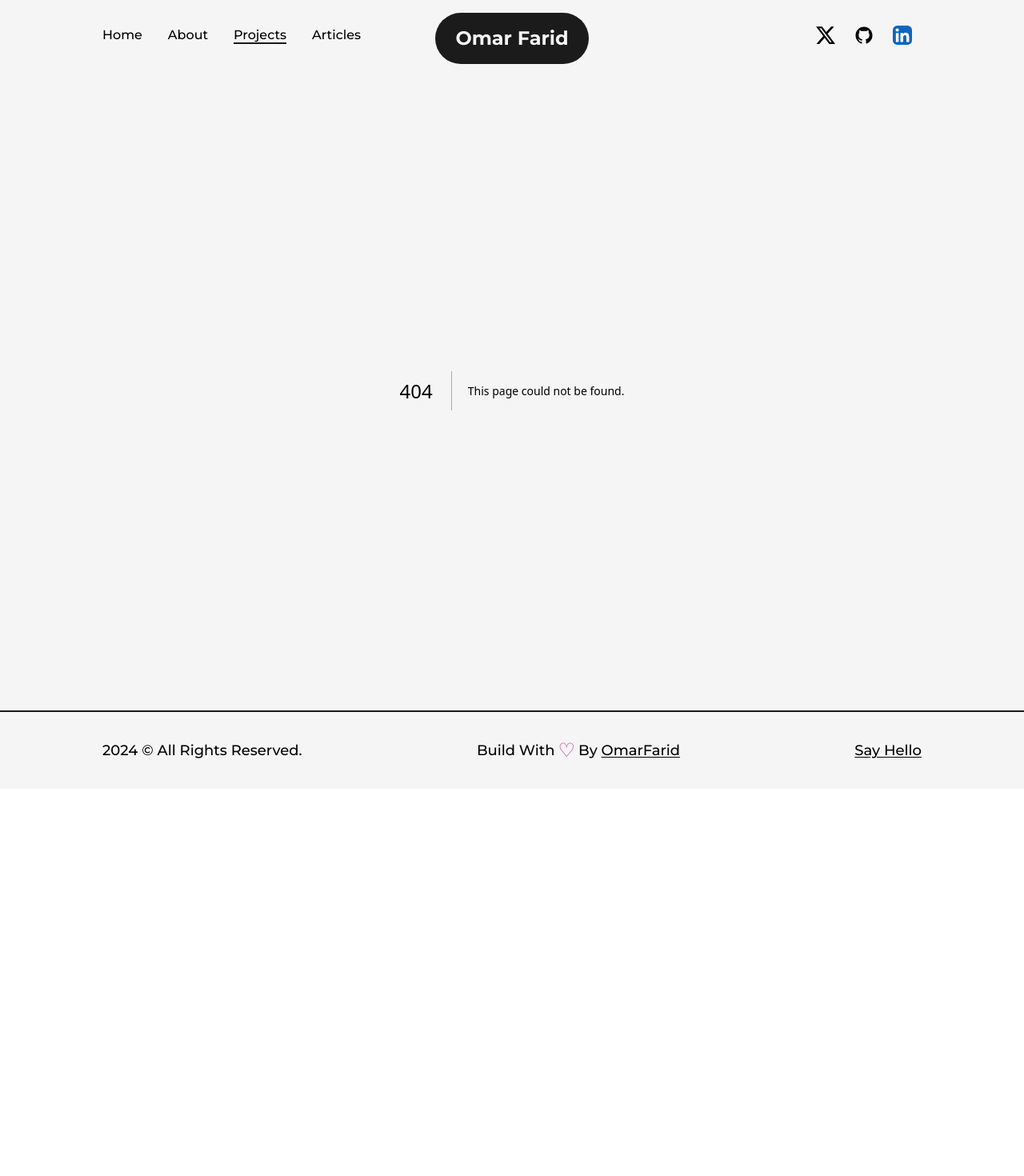
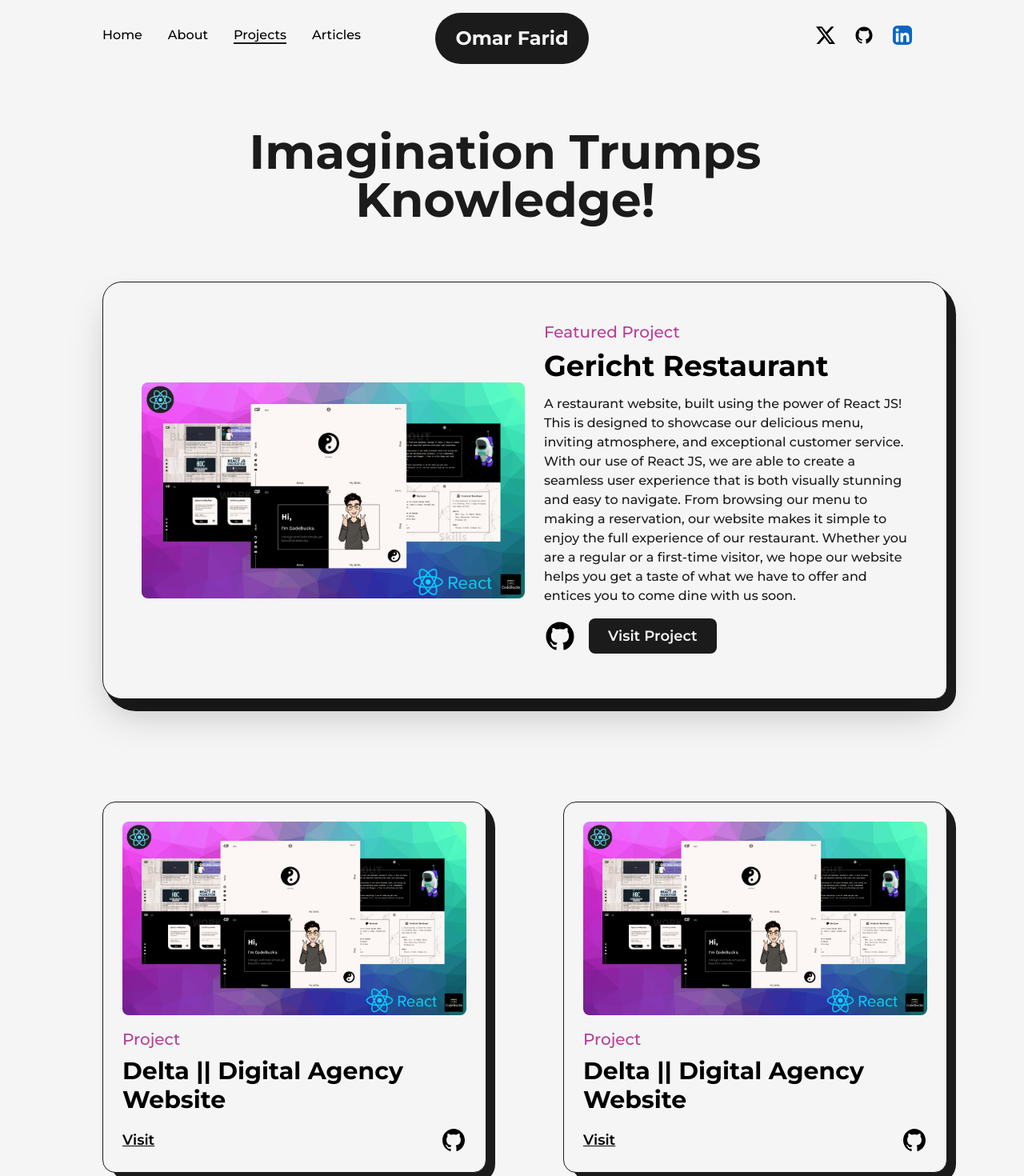
Before and after one commit to theomarfarid/react-portfolio, a Next.js app: page /projects in a window 1280 px wide. Before the commit this address had no page. Shown: the top 1470 px of the page at 80% size. Before the commit the page ends 986 px from the top, so only its background shows below. Built offline with nearby package versions, Linux system fonts and the light colour scheme.

Commit message:
Projects page

```diff
--- /dev/null
+++ b/src/pages/projects.js
@@ -0,0 +1,96 @@
+import AnimatedText from '@/components/AnimatedText'
+import Layout from '@/components/Layout'
+import Head from 'next/head'
+import Link from 'next/link'
+import Image from 'next/image'
+import project1 from "../../public/images/projects/portfolio-cover-image.jpg"
+import project2 from "../../public/images/projects/portfolio-cover-image.jpg"
+import { GithubIcon } from '@/components/icons'
+
+const FeaturedProject = ({ type, title, summary, img, link, github }) => {
+  return (
+    <article className='w-full flex items-center justify-between rounded-3xl border border-solid border-dark bg-light shadow-2xl p-12 relative rounded-br-2xl'>
+      <div className='absolute top-0 -right-3 -z-10 w-[101%] h-[103%] rounded-[2.5rem] bg-dark rounded-br-3xl' />
+      <Link href={link} target='_blank' className='w-1/2 cursor-pointer overflow-hidden rounded-lg'>
+        <Image src={img} alt={title} className='w-full h-auto'/>
+      </Link>
+      <div className='w-1/2 flex flex-col items-start justify-between pl-6'>
+        <span className='text-primary font-medium text-xl'>{type}</span>
+        <Link href={link} target='_blank' className='hover:underline underline-offset-2'>
+          <h2 className='my-2 w-full text-left text-4xl font-bold '>{title}</h2>
+        </Link>
+        <p className='my-2 font-medium text-dark '>{summary}</p>
+        <div className='py-2 flex items-center'>
+          <Link href={github} className="w-10" target='_blank'><GithubIcon /></Link>
+          <Link href={link} target='_blank' className='ml-4 rounded-lg bg-dark text-light p-2 px-6 text-lg font-semibold'>Visit Project</Link>
+        </div>
+      </div>
+    </article>
+  )
+}
+
+const Project = ({ type, title, img, link, github }) => {
+  return (
+    <article className='w-full flex flex-col items-center justify-center rounded-2xl border border-solid border-dark bg-light p-6 relative'>
+      <div className='absolute top-0 -right-3 -z-10 w-[101%] h-[103%] rounded-[2rem] bg-dark rounded-br-3xl' />
+      <Link href={link} target='_blank' className='w-full cursor-pointer overflow-hidden rounded-lg'>
+        <Image src={img} alt={title} className='w-full h-auto' />
+      </Link>
+      <div className='w-full flex flex-col items-start justify-between mt-4'>
+        <span className='text-primary font-medium text-xl'>{type}</span>
+        <Link href={link} target='_blank' className='hover:underline underline-offset-2'>
+          <h2 className='my-2 w-full text-left text-3xl font-bold'>{title}</h2>
+        </Link>
+        <div className='w-full mt-2 flex items-center justify-between'>
+          <Link href={link} target='_blank' className='text-lg font-semibold underline'>Visit</Link>
+          <Link href={github} className="w-8" target='_blank'><GithubIcon /></Link>
+        </div>
+      </div>
+    </article>
+  )
+}
+
+export default function projects() {
+  return (
+    <>
+      <Head>
+        <title>Omar Farid | Projects Page</title>
+      </Head>
+      <main className='w-full mb-16 flex flex-col items-center justify-center'>
+        <Layout className='pt-16'>
+          <AnimatedText text='Imagination Trumps Knowledge!' className='mb-16'/>
+          <div className='grid grid-cols-12 gap-24 gap-y-32'>
+            <div className='col-span-12'>
+              <FeaturedProject
+                title="Gericht Restaurant"
+                img={project1}
+                github='/'
+                summary='A restaurant website, built using the power of React JS! This is designed to showcase our delicious menu, inviting atmosphere, and exceptional customer service. With our use of React JS, we are able to create a seamless user experience that is both visually stunning and easy to navigate. From browsing our menu to making a reservation, our website makes it simple to enjoy the full experience of our restaurant. Whether you are a regular or a first-time visitor, we hope our website helps you get a taste of what we have to offer and entices you to come dine with us soon.'
+                link="https://frabjous-baklava-04b01e.netlify.app/"
+                type="Featured Project"
+              />
+            </div>
+            <div className='col-span-6'>
+              <Project
+                title="Delta || Digital Agency Website"
+                img={project2}
+                github='/'
+                link="https://wondrous-squirrel-55dc32.netlify.app/"
+                type="Project"
+              />
+            </div>
+            <div className='col-span-6'>
+              <Project
+                title="Delta || Digital Agency Website"
+                img={project2}
+                github='/'
+                link="https://wondrous-squirrel-55dc32.netlify.app/"
+                type="Project"
+              />
+            </div>
+          </div>
+        </Layout>
+      </main>
+    </>
+  )
+}
```
Also changed, not shown: 1 other file (tests, documents, lock files or other folders).
